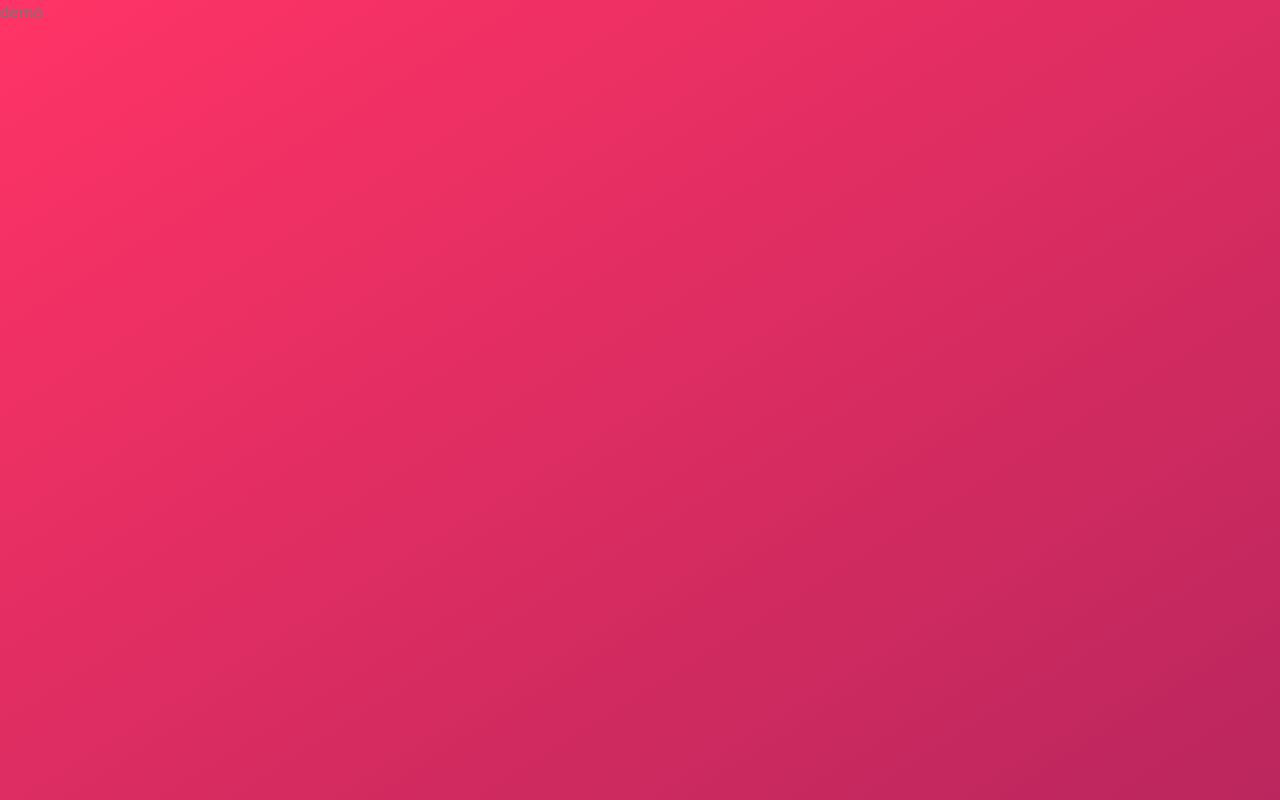
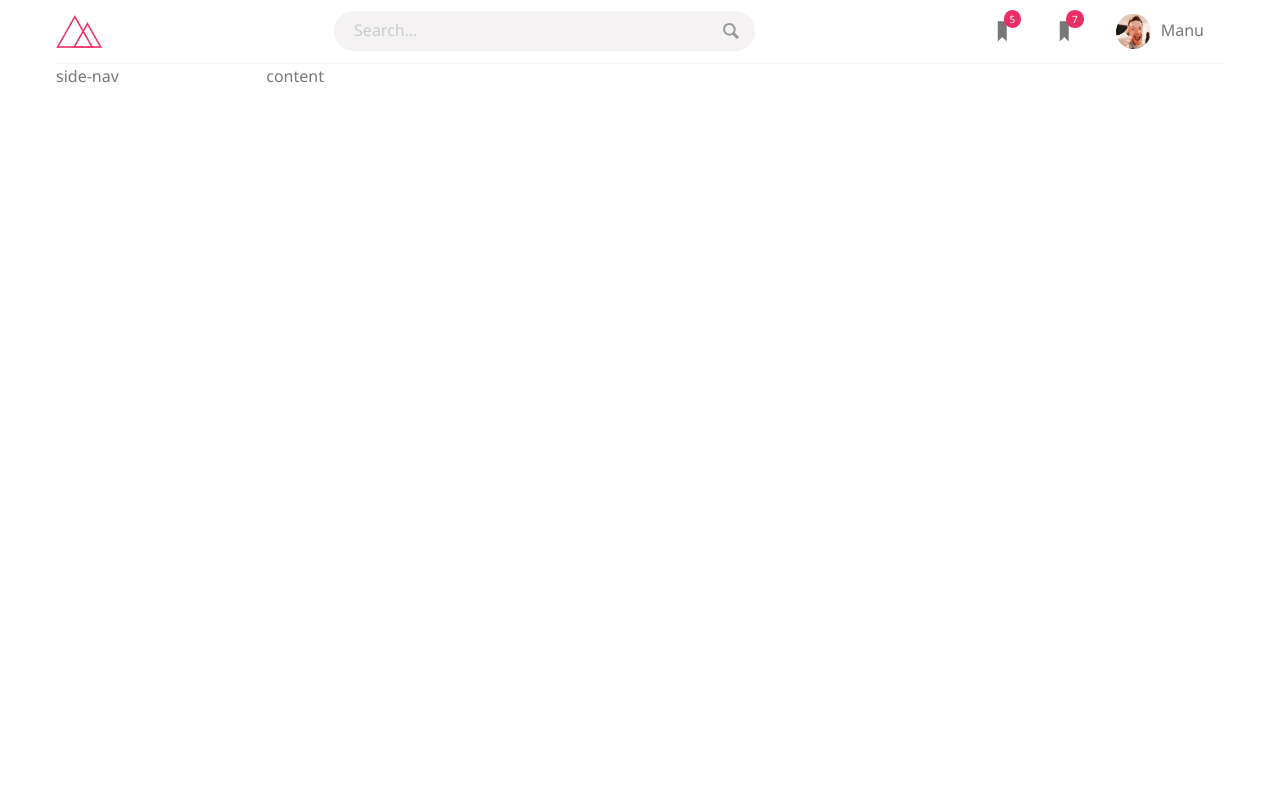
Before and after one commit to Manoranjan-D/Trillo, a website: page index.html in a window 1280 px wide. Drawn offline with Linux system fonts and the light colour scheme.

Commit message:
added header

```diff
--- a/index.html
+++ b/index.html
@@ -8,6 +8,60 @@
     <title>Trillo</title>
   </head>
   <body>
-    demo
+    <header class="header">
+      <div class="container">
+        <div class="header__wrapper">
+          <img src="./assests/logo.png" alt="logo" class="logo" />
+
+          <form action="#" class="search">
+            <input
+              type="text"
+              name="search"
+              placeholder="Search..."
+              class="search__input"
+            />
+
+            <svg class="search__icon">
+              <use
+                xlink:href="./assests/sprite.svg#icon-magnifying-glass"
+              ></use>
+            </svg>
+          </form>
+
+          <nav class="user-nav">
+            <div class="user-nav__box">
+              <svg class="user-nav__icon">
+                <use xlink:href="./assests/sprite.svg#icon-bookmark"></use>
+              </svg>
+              <span class="user-nav__notification">5</span>
+            </div>
+
+            <div class="user-nav__box">
+              <svg class="user-nav__icon">
+                <use xlink:href="./assests/sprite.svg#icon-bookmark"></use>
+              </svg>
+              <span class="user-nav__notification">7</span>
+            </div>
+
+            <div class="user-nav__user">
+              <img
+                src="./assests/user-1.jpg"
+                alt="profile photo"
+                class="user-nav__photo"
+              />
+              <span class="user-nav__name">Manu</span>
+            </div>
+          </nav>
+        </div>
+      </div>
+    </header>
+
+    <div class="container">
+      <main class="main">
+        <section class="side-nav">side-nav</section>
+
+        <section class="content">content</section>
+      </main>
+    </div>
   </body>
 </html>
--- a/sass/_base.scss
+++ b/sass/_base.scss
@@ -11,6 +11,12 @@
   --color-grey-dark-1: #333;
   --color-grey-dark-2: #777;
   --color-grey-dark-3: #999;
+
+  --shadow-dark: 0 2rem 6rem rgba(0, 0, 0, 0.3);
+  --shadow-light: 0 2rem 5rem rgba(0, 0, 0, 0.06);
+
+  --default-trasition: all 0.2s;
+  --line: 1px solid var(--color-grey-light-2);
 }
 
 //////////////RESET
@@ -36,14 +42,6 @@ body {
   font-size: 1.6rem;
   line-height: 1.6;
   color: var(--color-grey-dark-2);
-  background-image: linear-gradient(
-    to right bottom,
-    var(--color-primary-light),
-    var(--color-primary-dark)
-  );
-  background-size: cover;
-  background-repeat: no-repeat;
-
   min-height: 100vh;
 }
 
@@ -53,3 +51,12 @@ textarea,
 select {
   font: inherit;
 }
+
+svg {
+  display: inline-block;
+  width: 1em;
+  height: 1em;
+  stroke-width: 0;
+  stroke: currentColor;
+  fill: currentColor;
+}
--- a/sass/_components.scss
+++ b/sass/_components.scss
@@ -0,0 +1,111 @@
+/*********************
+--------HEADER--------
+**********************/
+
+////////LOGO
+.logo {
+  height: 3.25rem;
+  margin: 1.5rem 1.5rem 1.5rem 0;
+}
+
+///////SEARCH-BOX
+.search {
+  flex: 0 0 40%;
+  position: relative;
+
+  display: flex;
+  justify-content: center;
+
+  &__input {
+    width: 90%;
+    background-color: var(--color-grey-light-2);
+    border: 0;
+    border-radius: 100px;
+    padding: 0.7rem 2rem;
+    transition: var(--default-trasition);
+
+    &::placeholder {
+      color: var(--color-grey-light-4);
+    }
+
+    &:focus-visible {
+      outline: none;
+      background-color: var(--color-grey-light-3);
+    }
+
+    &:focus {
+      width: 100%;
+    }
+  }
+
+  &__icon {
+    fill: var(--color-grey-dark-3);
+    position: absolute;
+    top: 50%;
+    right: 8%;
+    width: 2rem;
+    height: 2rem;
+    transform: translateY(-50%);
+    transition: var(--default-trasition);
+  }
+
+  &__input:focus + &__icon {
+    right: 3%;
+  }
+}
+
+//////////////USER-NAVIGATION
+.user-nav {
+  display: flex;
+  align-self: stretch;
+
+  & > * {
+    padding: 0 2rem;
+    cursor: pointer;
+    height: 100%;
+    display: flex;
+    align-items: center;
+    transition: var(--default-trasition);
+  }
+
+  & > *:hover {
+    background-color: var(--color-grey-light-2);
+  }
+
+  &__box {
+    position: relative;
+  }
+
+  &__icon {
+    width: 2.25rem;
+    height: 2.25rem;
+    fill: var(--color-grey-dark-2);
+  }
+
+  &__notification {
+    font-size: 1rem;
+    height: 1.75rem;
+    width: 1.75rem;
+    border-radius: 50%;
+    position: absolute;
+    top: 1rem;
+    right: 1.2rem;
+    background-color: var(--color-primary);
+    color: #fff;
+
+    display: flex;
+    justify-content: center;
+    align-items: center;
+  }
+
+  &__user {
+    display: flex;
+    gap: 1rem;
+  }
+
+  &__photo {
+    height: 3.5rem;
+    width: 3.5rem;
+    border-radius: 50%;
+  }
+}
--- a/sass/_layout.scss
+++ b/sass/_layout.scss
@@ -0,0 +1,28 @@
+.container {
+  max-width: 120rem; //1200px
+  margin-inline: auto;
+  padding-inline: 1.6rem;
+}
+
+.header {
+  background-color: #fff;
+
+  &__wrapper {
+    display: flex;
+    align-items: center;
+    justify-content: space-between;
+    border-bottom: var(--line);
+  }
+}
+
+.main {
+  display: flex;
+}
+
+.side-nav {
+  flex: 0 0 18%;
+}
+
+.content {
+  flex: 1;
+}
```
Also changed, not shown: css/style.css.
